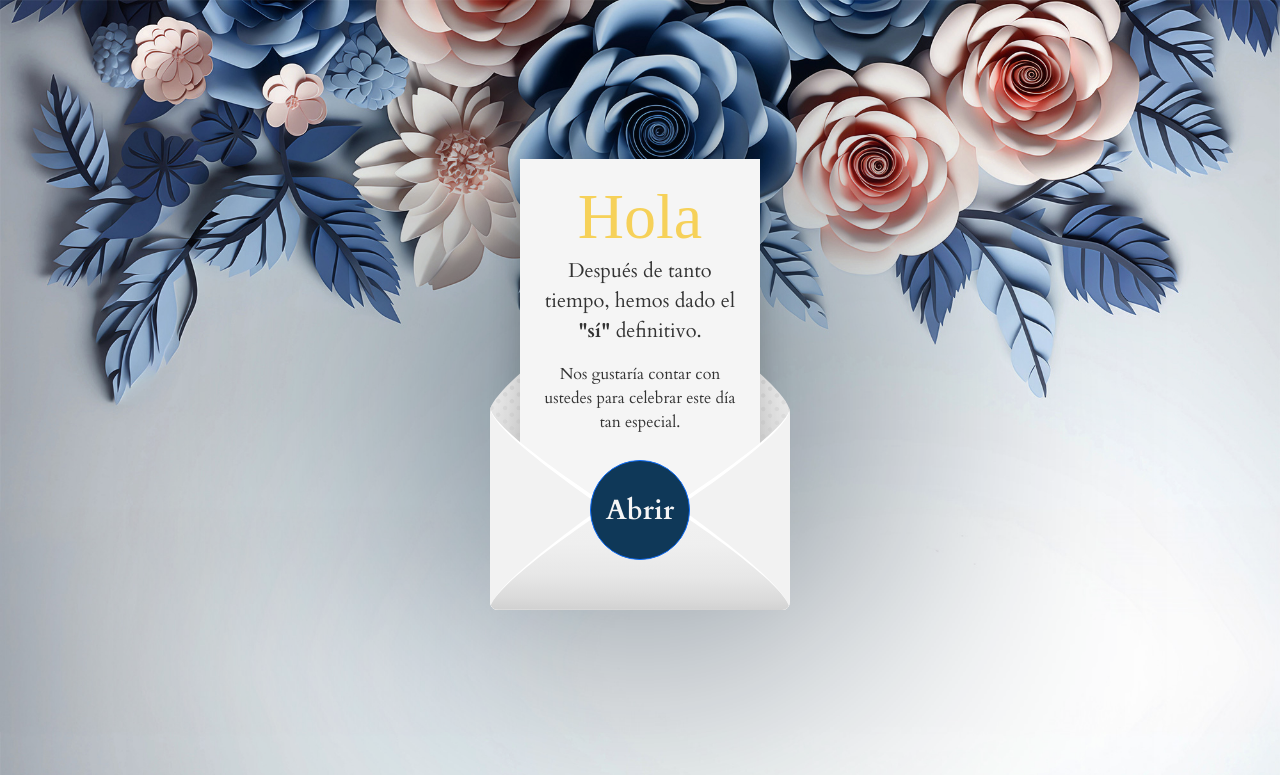
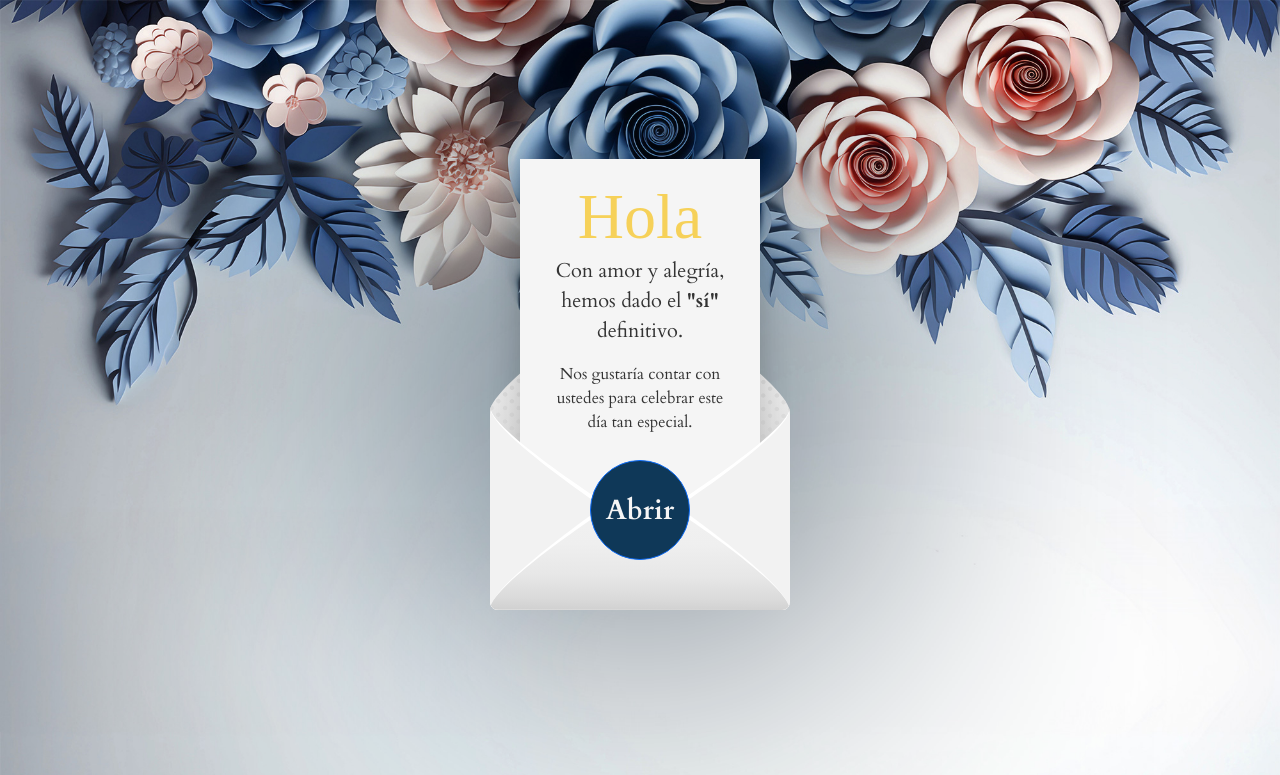
Before and after one commit to johnbeto20/aleja-y-david, a plain HTML site: page index.html in a window 1280 px wide. Shown: the top 775 px of the page. Drawn offline with nearby package versions, Linux system fonts and the light colour scheme; a script that the page names is missing; a web font is replaced by a local one.

Commit message:
ajustar texto

```diff
--- a/index.html
+++ b/index.html
@@ -27,8 +27,8 @@
             <img src="img/sobre-1.svg" alt="Sobre" class="carta-1">
             <div class="hoja wow animate__animated animate__fadeInUp" data-wow-delay="1s">
                 <h1 class="m-0 ">Hola</h1>
-                <p class="fs-5">Después de tanto tiempo, hemos dado el <b>"sí"</b> definitivo.</p>
-                <p>Nos gustaría contar con ustedes para celebrar este día tan especial.</p>
+                <p class="fs-5">Con amor y alegría, hemos dado el <b>"sí"</b> definitivo.</p>
+                <p>Nos gustaría contar con ustedes para celebrar este día tan especial.</p>
             </div>
             <img src="img/sobre-2.svg" alt="Sobre" class="carta-2">
         </div>
```
